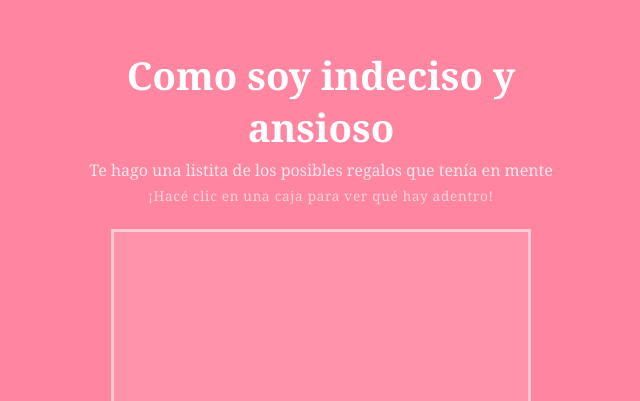
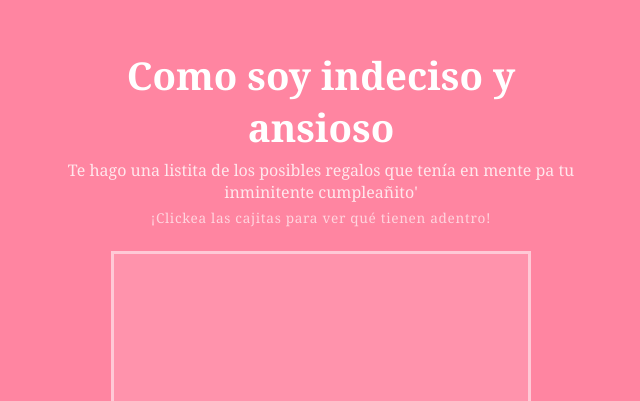
Before and after one commit to santinuin/y-io, an Astro site: page / in a window 1280 px wide. Shown: the part 2399-2800 px from the top of the page, without its empty margins (319-959 px from the left). Built offline with nearby package versions, Linux system fonts and the light colour scheme; Astro itself is replaced by a stand-in of ours.

Commit message:
Feat: update subtitles and hints in ProductCategoriesSection for clarity and engagement

```diff
--- a/src/components/ProductCategoriesSection.astro
+++ b/src/components/ProductCategoriesSection.astro
@@ -24,8 +24,8 @@ const gifts: Gift[] = [
 
   <div class="pcs-header">
     <h2 class="pcs-title">Como soy indeciso y ansioso</h2>
-    <p class="pcs-subtitle">Te hago una listita de los posibles regalos que tenía en mente</p>
-    <p class="pcs-hint">¡Hacé clic en una caja para ver qué hay adentro!</p>
+    <p class="pcs-subtitle">Te hago una listita de los posibles regalos que tenía en mente pa tu inminitente cumpleañito'</p>
+    <p class="pcs-hint">¡Clickea las cajitas para ver qué tienen adentro!</p>
   </div>
 
   <!-- Contenedor estrecho: las cajas caen unas sobre otras -->
```
